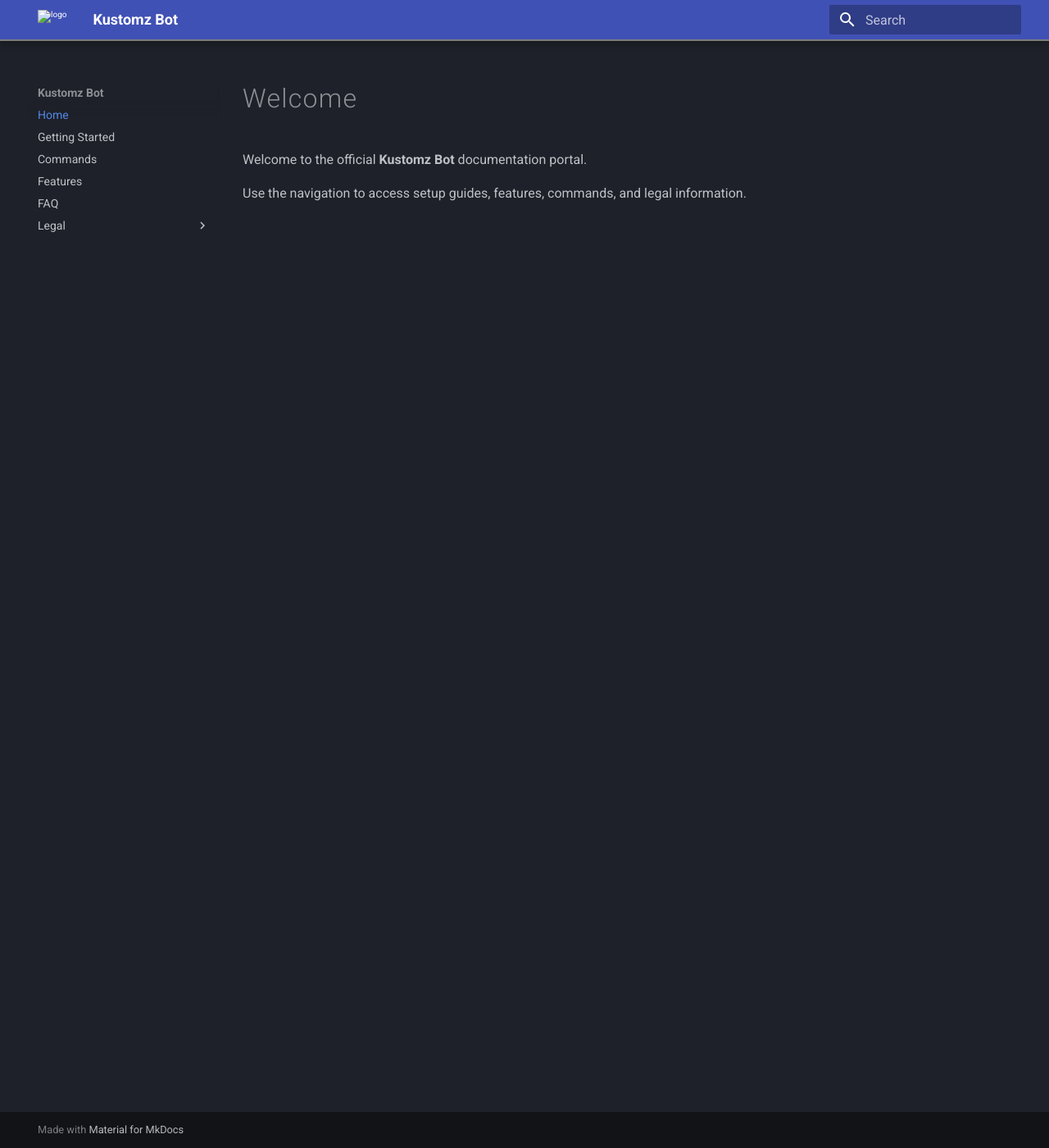
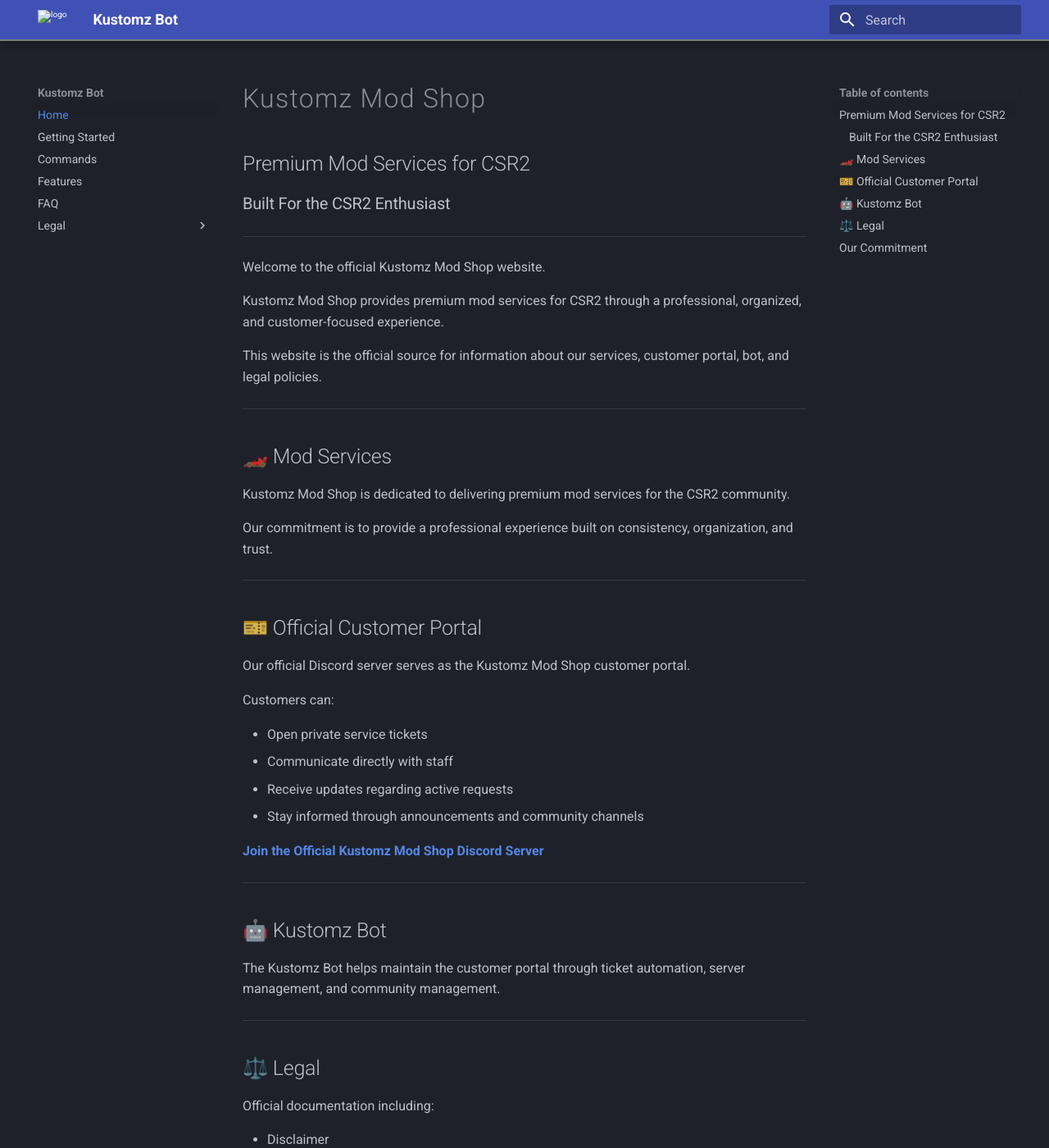
Before and after one commit to Kustomz/kustomz-bot, an MkDocs documentation site: the page built from docs/index.md, in a window 1280 px wide and 1400 px high. Shown: the whole window at 82% size. Built offline with MkDocs 1.6.1 and Material for MkDocs 9.7.7, drawn with Linux system fonts in a browser that asks for light colours; some of the changed text lies outside the part shown.

Commit message:
Update homepage

```diff
--- a/docs/index.md
+++ b/docs/index.md
@@ -1,5 +1,72 @@
-# Welcome
+# Kustomz Mod Shop
 
-Welcome to the official **Kustomz Bot** documentation portal.
+## Premium Mod Services for CSR2
 
-Use the navigation to access setup guides, features, commands, and legal information.
+### Built For the CSR2 Enthusiast
+
+---
+
+Welcome to the official Kustomz Mod Shop website.
+
+Kustomz Mod Shop provides premium mod services for CSR2 through a professional, organized, and customer-focused experience.
+
+This website is the official source for information about our services, customer portal, bot, and legal policies.
+
+---
+
+## 🏎️ Mod Services
+
+Kustomz Mod Shop is dedicated to delivering premium mod services for the CSR2 community.
+
+Our commitment is to provide a professional experience built on consistency, organization, and trust.
+
+---
+
+## 🎫 Official Customer Portal
+
+Our official Discord server serves as the Kustomz Mod Shop customer portal.
+
+Customers can:
+
+- Open private service tickets
+- Communicate directly with staff
+- Receive updates regarding active requests
+- Stay informed through announcements and community channels
+
+**[Join the Official Kustomz Mod Shop Discord Server](https://discord.gg/Gq6junKg5r)**
+
+---
+
+## 🤖 Kustomz Bot
+
+The Kustomz Bot helps maintain the customer portal through ticket automation, server management, and community management.
+
+---
+
+## ⚖️ Legal
+
+Official documentation including:
+
+- Disclaimer
+- Terms of Service
+- Privacy Policy
+- Acceptable Use Policy
+- Data Deletion Policy
+
+---
+
+## Our Commitment
+
+Every aspect of Kustomz Mod Shop is designed to deliver a professional customer experience.
+
+From our branding and customer portal to our ticket system and policies, our focus remains the same:
+
+**Professional. Organized. Premium. Confident. Trustworthy.**
+
+---
+
+# Kustomz Mod Shop
+
+## Premium Mod Services for CSR2
+
+### Built For the CSR2 Enthusiast
```
